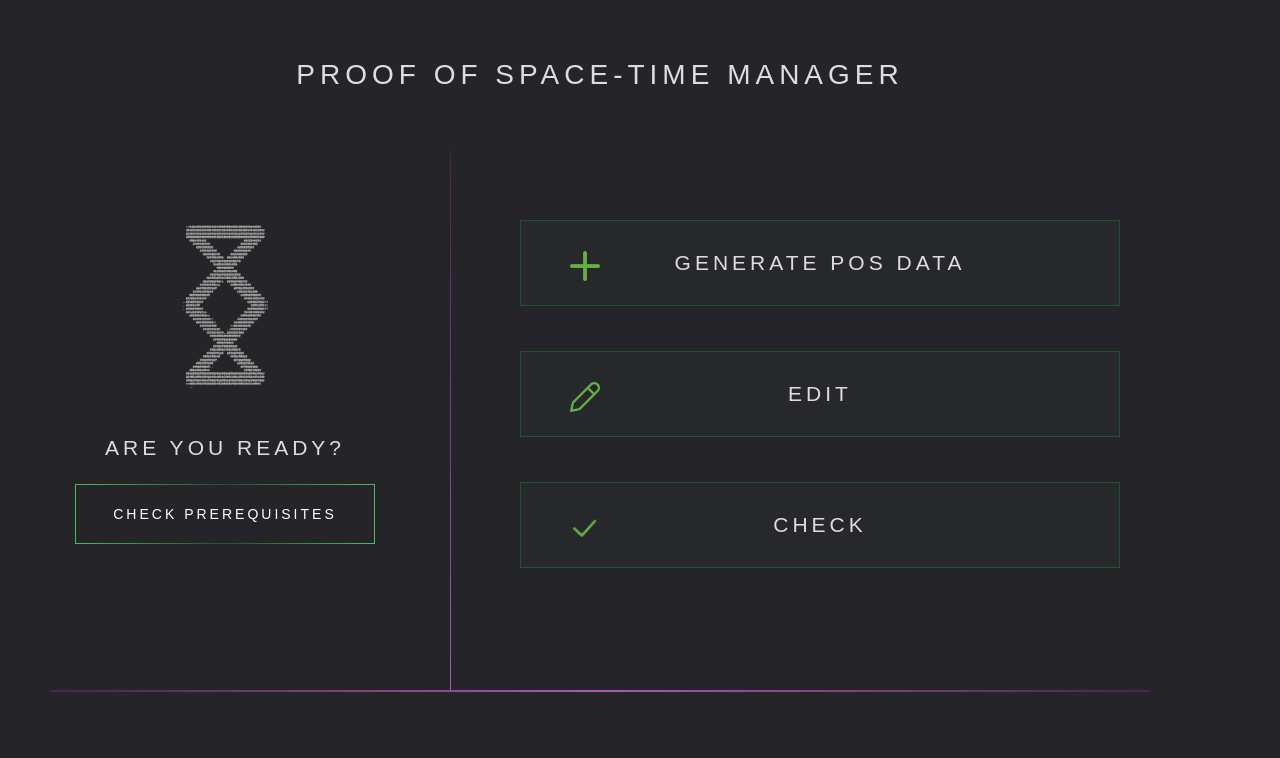
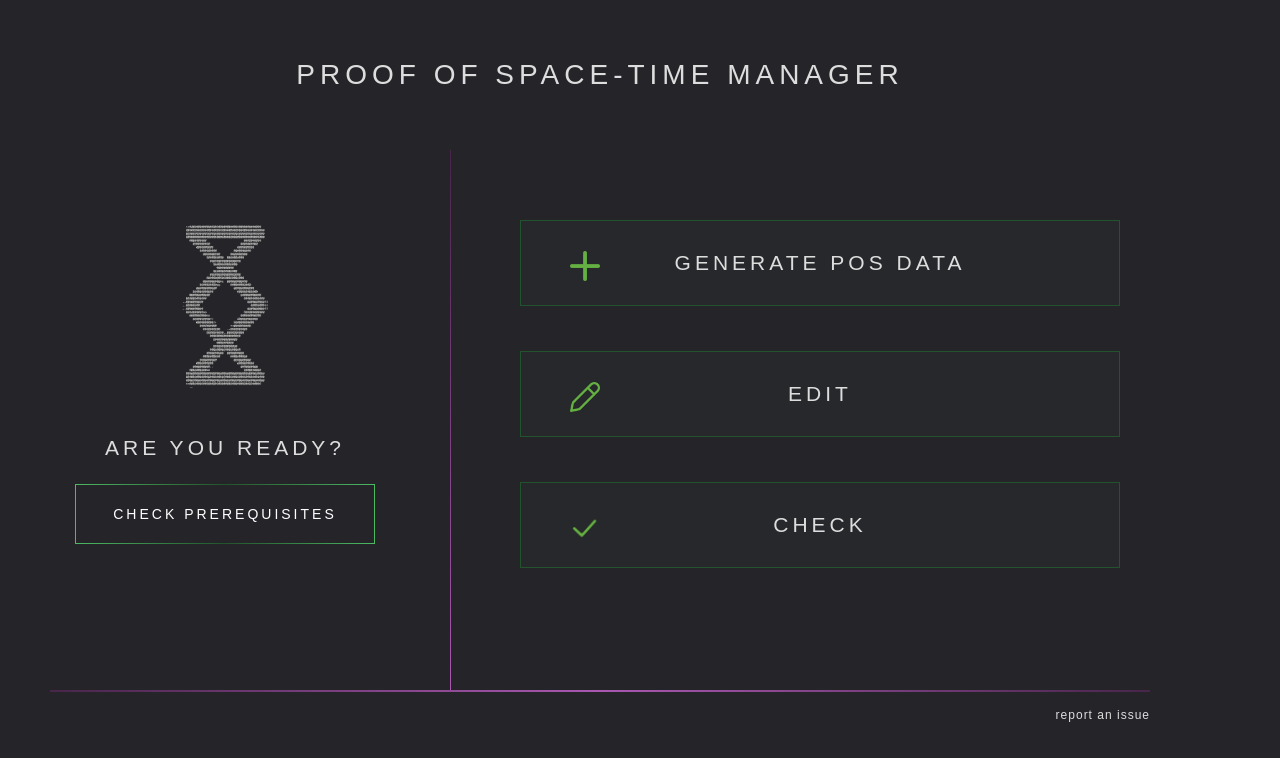
Before and after one commit to spacemeshos/sm-init-app-v2, a React (Create React App) app: page / in a window 1280 px wide. Shown: the top 758 px of the page. Built offline with nearby package versions, Linux system fonts and the light colour scheme.

Commit message:
added an issue report link

```diff
--- a/src/App.tsx
+++ b/src/App.tsx
@@ -1,6 +1,8 @@
 import styled from "styled-components";
 import Colors from "./styles/colors";
 import AppRoutes from "./Shared/Routes";
+import { ExternalLinks } from "./Shared/Constants";
+import { open } from "@tauri-apps/api/shell";
 
 const AppWrapper = styled.div`
   height: 100%;
@@ -8,6 +10,7 @@ const AppWrapper = styled.div`
   position: absolute;
   background-color: ${Colors.background};
 `;
+
 const FooterDivider = styled.div`
   background: linear-gradient(
     90deg,
@@ -22,11 +25,41 @@ const FooterDivider = styled.div`
   position: absolute;
 `;
 
+const Footer = styled.div`
+  position: fixed;
+  width: 1100px;
+  height: 30px;
+  top: 700px;
+  left: 50px;
+  display: flex;
+  flex-direction: row;
+  justify-content: right;
+  align-content: center;
+  align-items: center;
+  font-family: "Source Code Pro Extralight", sans-serif;
+  color: ${Colors.grayLight};
+  font-size: 12px;
+  font-weight: 100;
+  letter-spacing: 1px;
+`;
+
 function App() {
+  const navigateToIssue = () => open(ExternalLinks.Report);
+
   return (
     <AppWrapper>
       <AppRoutes />
       <FooterDivider />
+      <Footer>
+        <a
+          onClick={navigateToIssue}
+          role="button"
+          tabIndex={0}
+          style={{ cursor: "pointer" }}
+        >
+          report an issue
+        </a>
+      </Footer>
     </AppWrapper>
   );
 }
--- a/src/Shared/Constants.ts
+++ b/src/Shared/Constants.ts
@@ -11,5 +11,6 @@ export enum ExternalLinks {
     OpenCLWindowsInstallGuide = 'https://sasview.org/docs/old_docs/4.1.2/user/opencl_installation.html',
     OpenCLUbuntuInstallGuide = 'https://saturncloud.io/blog/how-to-install-cudaopencl-on-ubuntu-installed-on-a-usb-drive/#installing-opencl',
     Requirements = 'https://docs.spacemesh.io/docs/start/requirements',
-    Docs = 'https://docs.spacemesh.io/docs/start'
+    Docs = 'https://docs.spacemesh.io/docs/start',
+    Report = 'https://github.com/spacemeshos/sm-init-app-v2/issues/new'
   }
```
